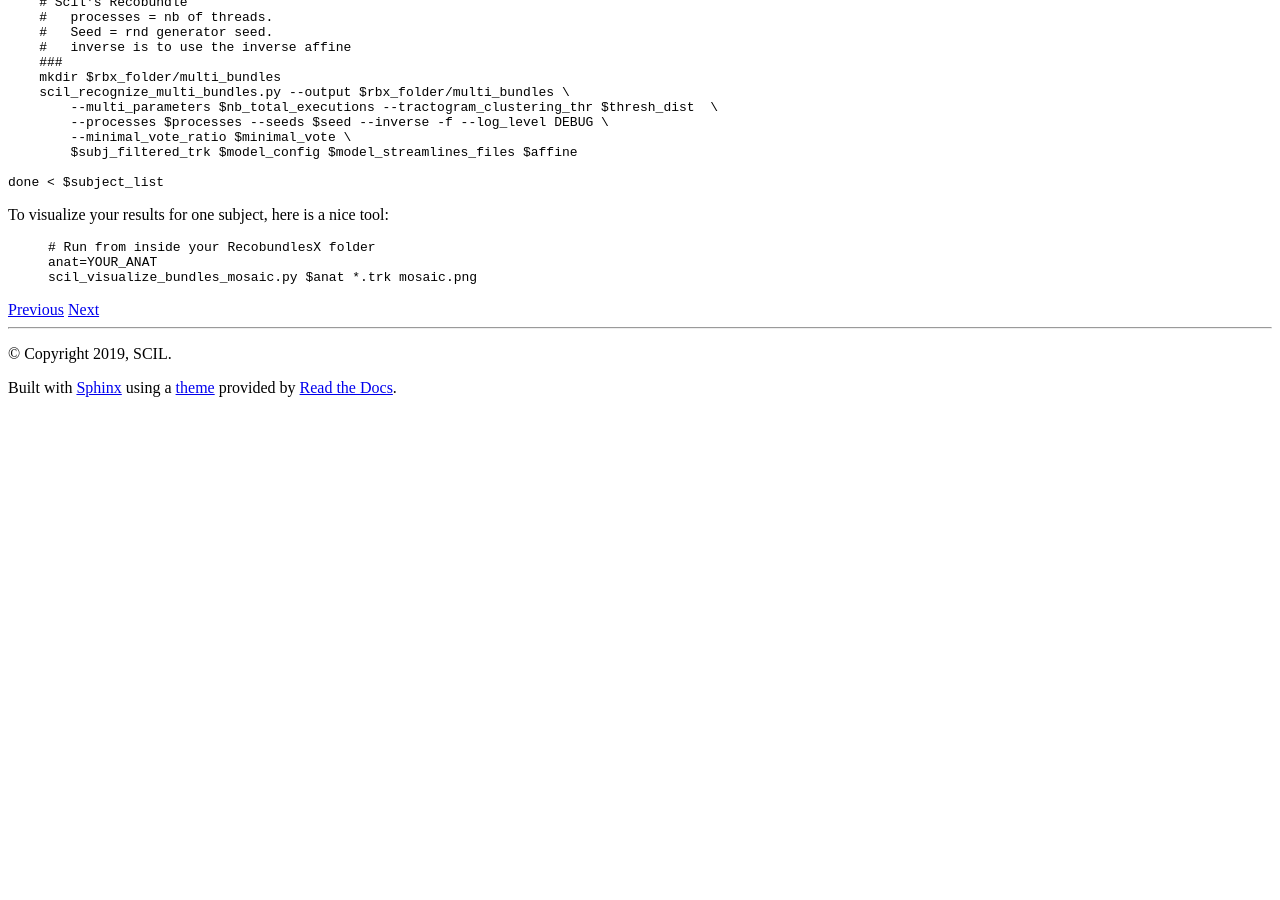
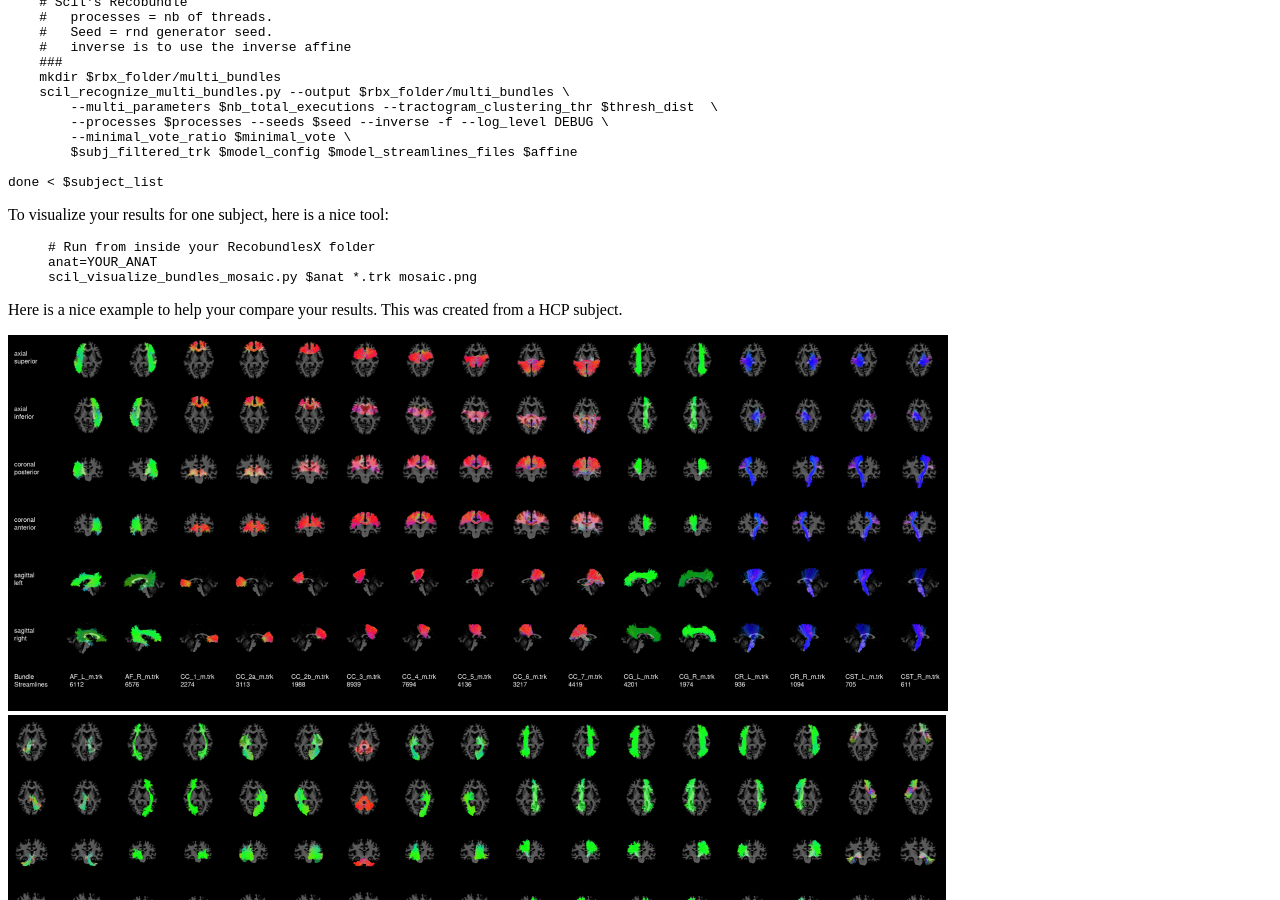
Before and after one commit to scilus/scil-documentation, a Sphinx documentation site: the page built from source/our_tools/recobundles.rst, in a window 1280 px wide and 900 px high, scrolled down 1940 px. Built offline with Sphinx 7.4.7 and the Read the Docs theme 2.0.0, drawn with Linux system fonts in a browser that asks for light colours; before the commit the page ends 2345 px from its top, so only the background shows below that.

Commit message:
Added image of RecobundlesX result

```diff
--- a/source/our_tools/recobundles.rst
+++ b/source/our_tools/recobundles.rst
@@ -93,3 +93,14 @@ To visualize your results for one subject, here is a nice tool:
         # Run from inside your RecobundlesX folder
         anat=YOUR_ANAT
         scil_visualize_bundles_mosaic.py $anat *.trk mosaic.png
+
+Here is a nice example to help your compare your results. This was created from a HCP subject.
+
+
+.. image:: ../images/mosaic_part1.png
+    :scale: 50 %
+    :align: center
+
+.. image:: ../images/mosaic_part2.png
+    :scale: 50 %
+    :align: center
```
Also changed, not shown: source/images/mosaic_part1.png (added), source/images/mosaic_part2.png (added).
